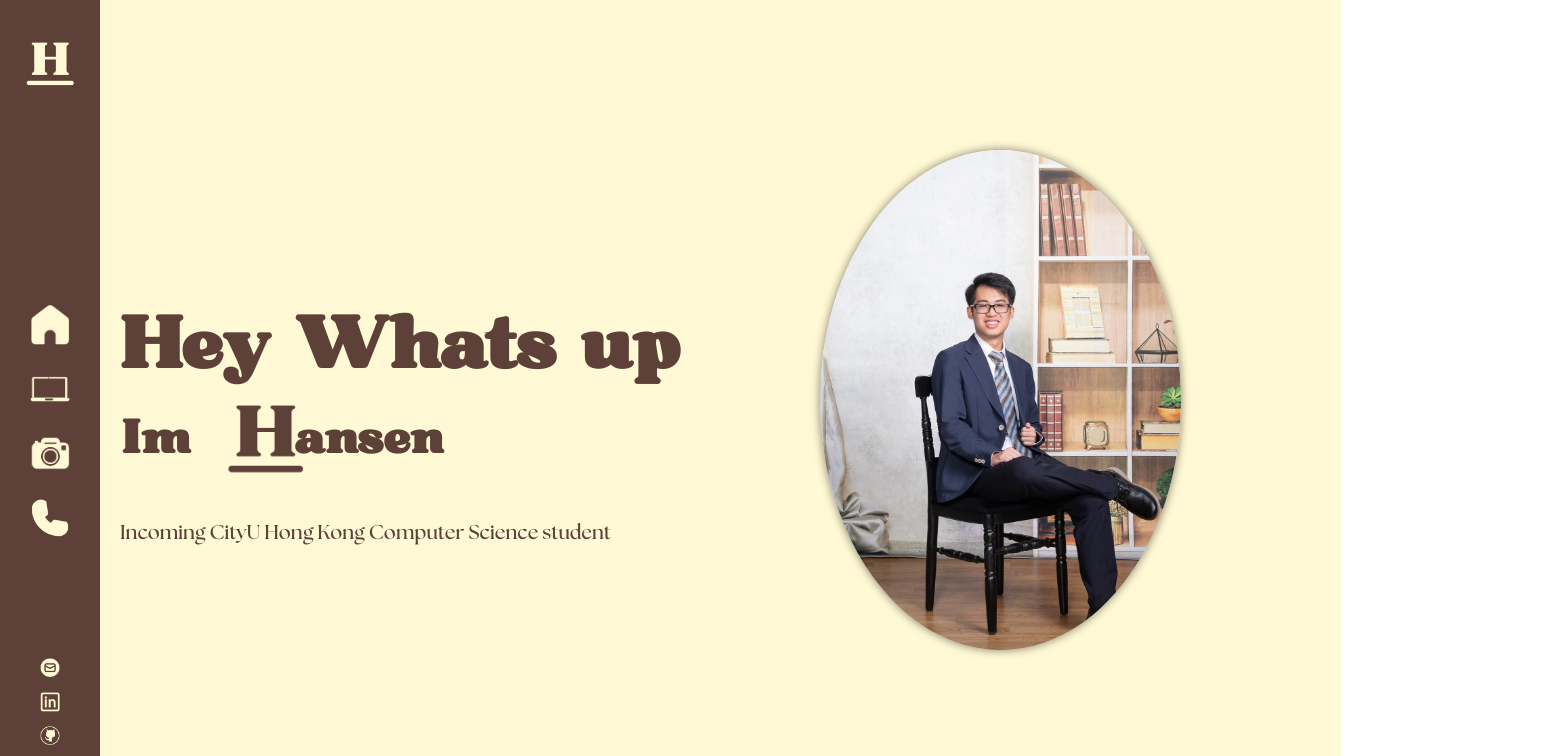
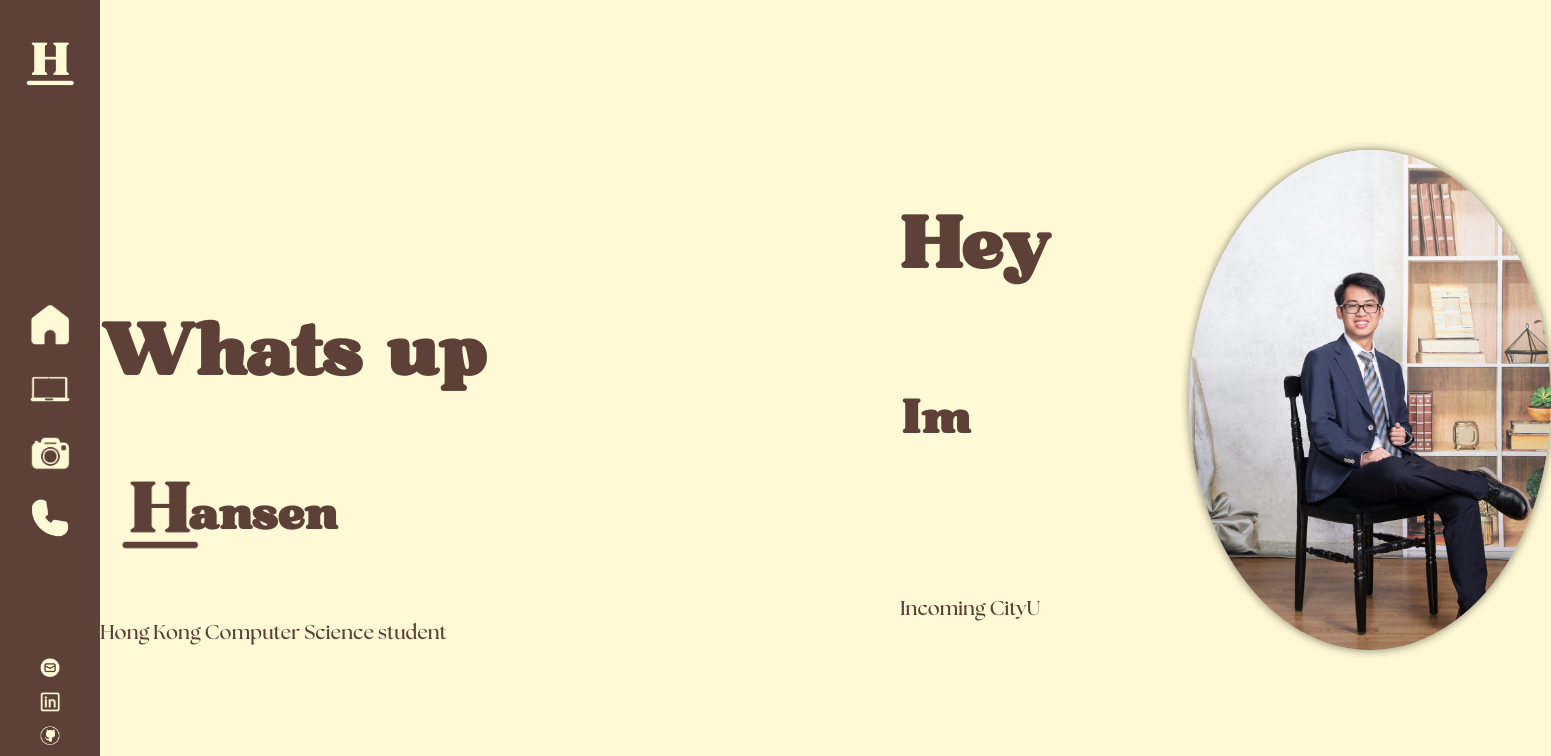
Before and after one commit to Fvast/Get-to-know-me, a React (Create React App) app: page / in a window 1280 px wide. Shown: the top 756 px of the page, 1551 px wide, since content can reach past the window. Built offline with nearby package versions, Linux system fonts and the light colour scheme.

Commit message:
indent test

```diff
--- a/src/home.css
+++ b/src/home.css
@@ -7,7 +7,6 @@
     grid-template-rows: auto;
     min-height: 100vh;
     width: 100%;
-    align-items: center;
 }
 
 :root{
@@ -35,7 +34,7 @@
 .initialText {
     grid-area: initialText;
     text-align: left;
-    text-indent: 20px;
+    text-indent: 800px;
     display: flex;
     flex-direction: column;
     justify-content: center;
```
